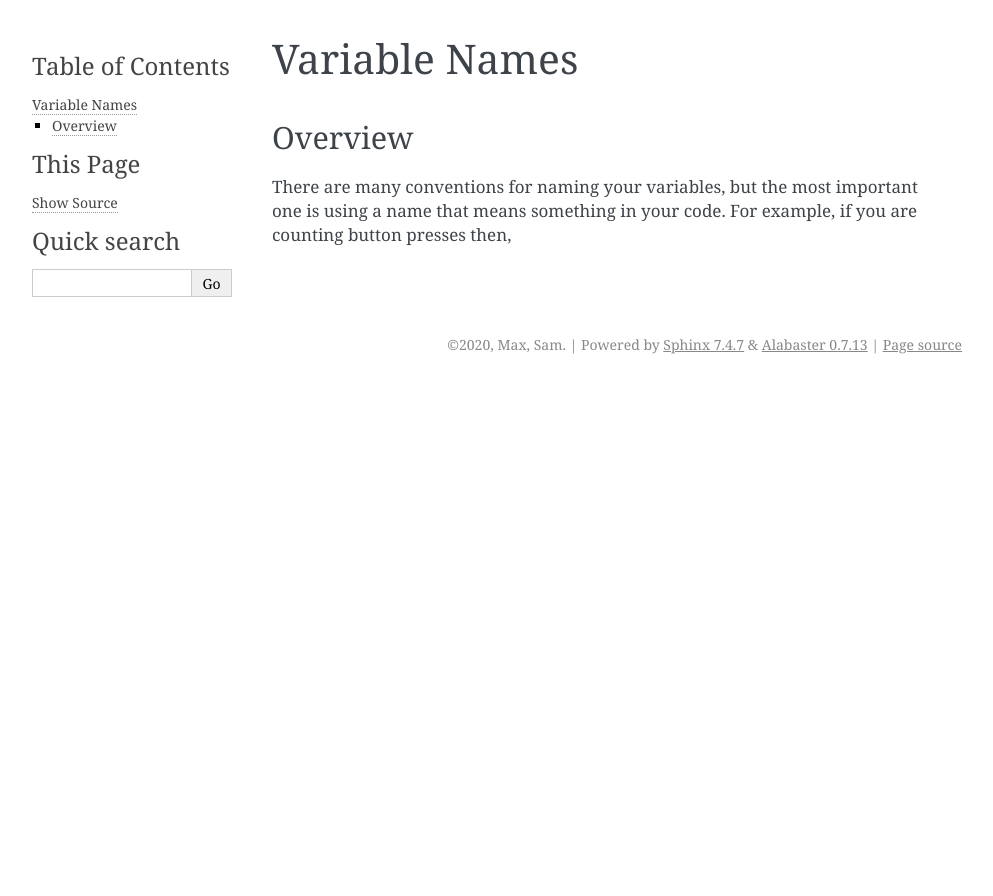
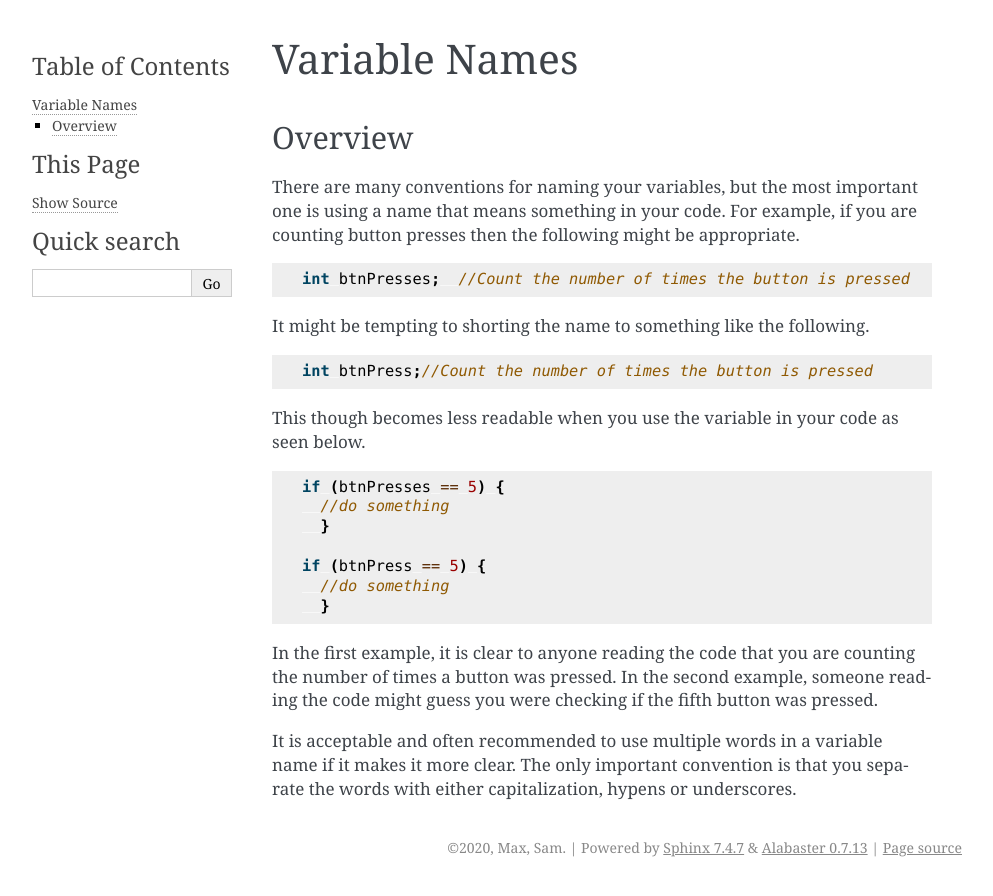
Before and after one commit to maxtkc/mvths-wiki, a Sphinx documentation site: the page built from docs/020c-variable-names.rst, in a window 1280 px wide. Shown: the top 896 px of the page, without its empty margins (148-1141 px from the left). Built offline with Sphinx 7.4.7, drawn with Linux system fonts in a browser that asks for light colours; pages that are not in the unit, such as notebooks, are missing from menus.

Commit message:
Update 020c-variable-names.rst

```diff
--- a/docs/020c-variable-names.rst
+++ b/docs/020c-variable-names.rst
@@ -5,4 +5,30 @@ Overview
 --------
 
 There are many conventions for naming your variables, but the most important one is using a name that means something in your code. For example, if you are counting button presses
-then,
+then the following might be appropriate.
+
+.. code-block:: C
+
+    int btnPresses;  //Count the number of times the button is pressed
+
+It might be tempting to shorting the name to something like the following.
+
+.. code-block:: C
+
+  int btnPress;//Count the number of times the button is pressed
+
+This though becomes less readable when you use the variable in your code as seen below.
+
+.. code-block:: C
+
+  if (btnPresses == 5) {
+    //do something
+    }
+
+  if (btnPress == 5) {
+    //do something
+    }
+
+In the first example, it is clear to anyone reading the code that you are counting the number of times a button was pressed. In the second example, someone reading the code might guess you were checking if the fifth button was pressed.
+
+It is acceptable and often recommended to use multiple words in a variable name if it makes it more clear. The only important convention is that you separate the words with either capitalization, hypens or underscores.
```
